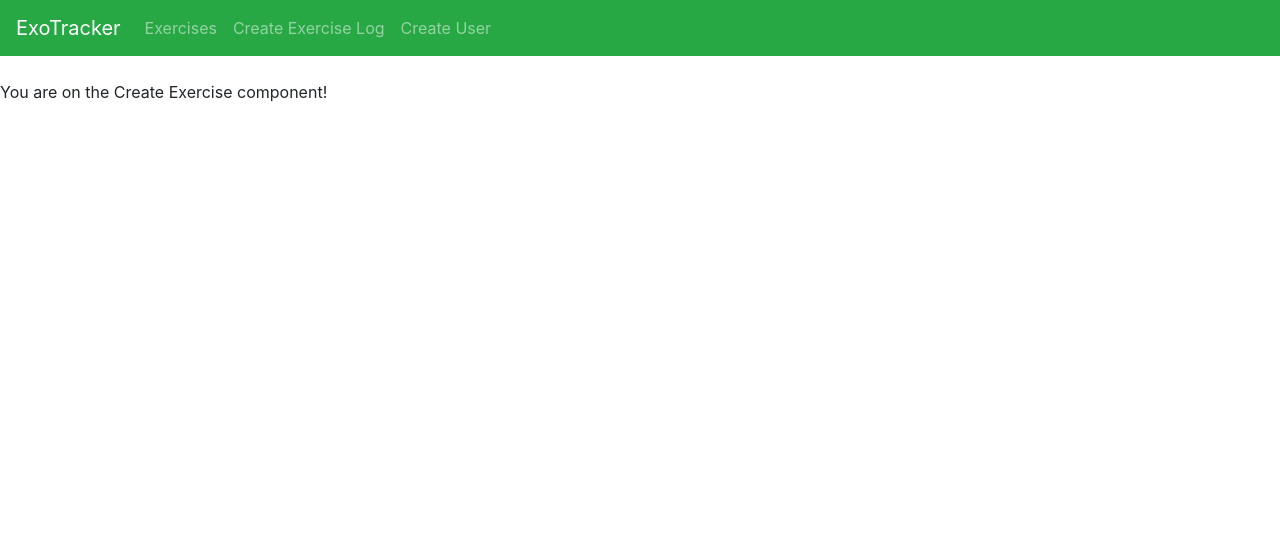
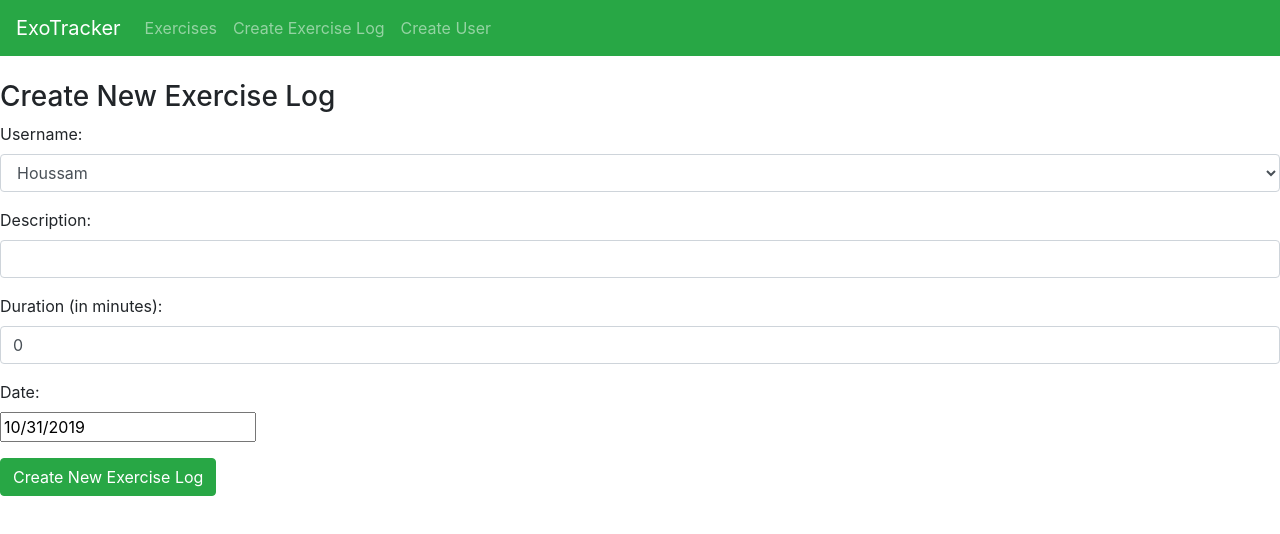
Before and after one commit to yuchito/MERN-exercise-tracker, a React (Create React App) app: page /create in a window 1280 px wide. Shown: the top 534 px of the page. Built offline with nearby package versions, Linux system fonts and the light colour scheme.

Commit message:
Add CreateExercise componen

```diff
--- a/src/components/new-exercise.component.js
+++ b/src/components/new-exercise.component.js
@@ -1,11 +1,131 @@
 
 import React, { Component } from 'react';
+import DatePicker from 'react-datepicker';
+import "react-datepicker/dist/react-datepicker.css";
 
 export default class CreateExercise extends Component {
+    constructor(props) {
+        super(props);
+
+        // binding methods
+        this.onChangeUsername = this.onChangeUsername.bind(this);
+        this.onChangeDescription = this.onChangeDescription.bind(this);
+        this.onChangeDuration = this.onChangeDuration.bind(this);
+        this.onChangeDate = this.onChangeDate.bind(this);
+        this.onSubmit = this.onSubmit.bind(this);
+
+        this.state = {
+            username : '',
+            description : '',
+            duration : 0,
+            date: new Date(),
+            users: []
+
+        }
+
+
+    }
+    // The user need to select the user associated with the exercise while filling the form
+    // Normally the user list will come directly from the DB
+    // For now a hardcoded user to test this out
+    componentDidMount() {
+        this.setState({
+          users: ['test user', 'Houssam'],
+          username: 'Houssam'
+        });
+      }
+    // methods to update the props of state
+    onChangeUsername(e) {
+        this.setState({
+            username: e.target.value
+        });
+    }
+
+    onChangeDescription(e) {
+        this.setState({
+            description: e.target.value
+        });
+    }
+    onChangeDuration(e) {
+        this.setState({
+            duration: e.target.value
+        });
+    }
+    // handling date using date picker library
+    onChangeDate(date) {
+        this.setState({
+            date: date
+        });
+    }
+
+    // handle submit event of the form
+    onSubmit(e) {
+        // prevent the default HTML form submit behavior
+        e.preventDefault ();
+
+        const exercise = {
+            username: this.state.username,
+            description: this.state.description,
+            duration: this.state.duration,
+            date: this.state.date,
+        };
+
+        console.log(exercise);
+        // after submitting the user is taken back to the home page
+        window.location = '/';
+
+    }
   render() {
     return (
       <div>
-        <p>You are on the Create Exercise component!</p>
+          <h3>Create New Exercise Log</h3>
+          <form onSubmit={this.onSubmit}>
+              <div className="form-group">
+                <label>Username: </label>
+                <select ref="userInput"
+                        required
+                        className="form-control"
+                        value={this.state.username}
+                        onChange={this.onChangeUsername}>
+                        {
+                            this.state.users.map(function(user) {
+                                return <option
+                                key={user}
+                                value={user}>{user}
+                                </option>;
+                            })
+                        }
+                        </select>
+              </div>
+              <div className="form-group">
+                <label>Description: </label>
+                <input type="text"
+                    required
+                    className="form-control"
+                    value={this.state.description}
+                    onChange={this.onChangeDescription}/>
+              </div>
+              <div className="form-group">
+                <label>Duration (in minutes): </label>
+                <input type="text"
+                    required
+                    className="form-control"
+                    value={this.state.duration}
+                    onChange={this.onChangeDuration}/>
+              </div>
+              <div className="form-group">
+                <label>Date: </label>
+                <div>
+                    <DatePicker
+                    selected={this.state.date}
+                    onChange={this.onChangeDate}/>
+                </div>
+              </div>
+
+              <div className="form-group">
+                  <input type="submit" value="Create New Exercise Log" className="btn btn-success" />
+              </div>
+          </form>
       </div>
     )
   }
```
